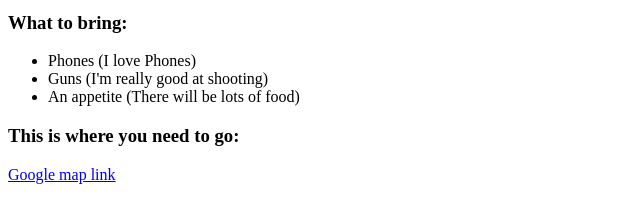
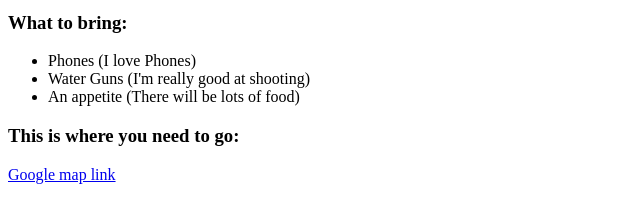
Before and after one commit to Qaisnfi7/html-portfolio, a plain HTML site: page public/birthday-invite.html in a window 1280 px wide. Shown: the part 438-660 px from the top of the page, 0-640 px from the left. Drawn offline with Linux system fonts and the light colour scheme.

Commit message:
birthday-invite.html

```diff
--- a/public/birthday-invite.html
+++ b/public/birthday-invite.html
@@ -15,7 +15,7 @@
   <h3>What to bring:</h3>
   <ul>
     <li>Phones (I love Phones)</li>
-    <li>Guns (I'm really good at shooting)</li>
+    <li>Water Guns (I'm really good at shooting)</li>
     <li>An appetite (There will be lots of food)</li>
   </ul>
 
```
